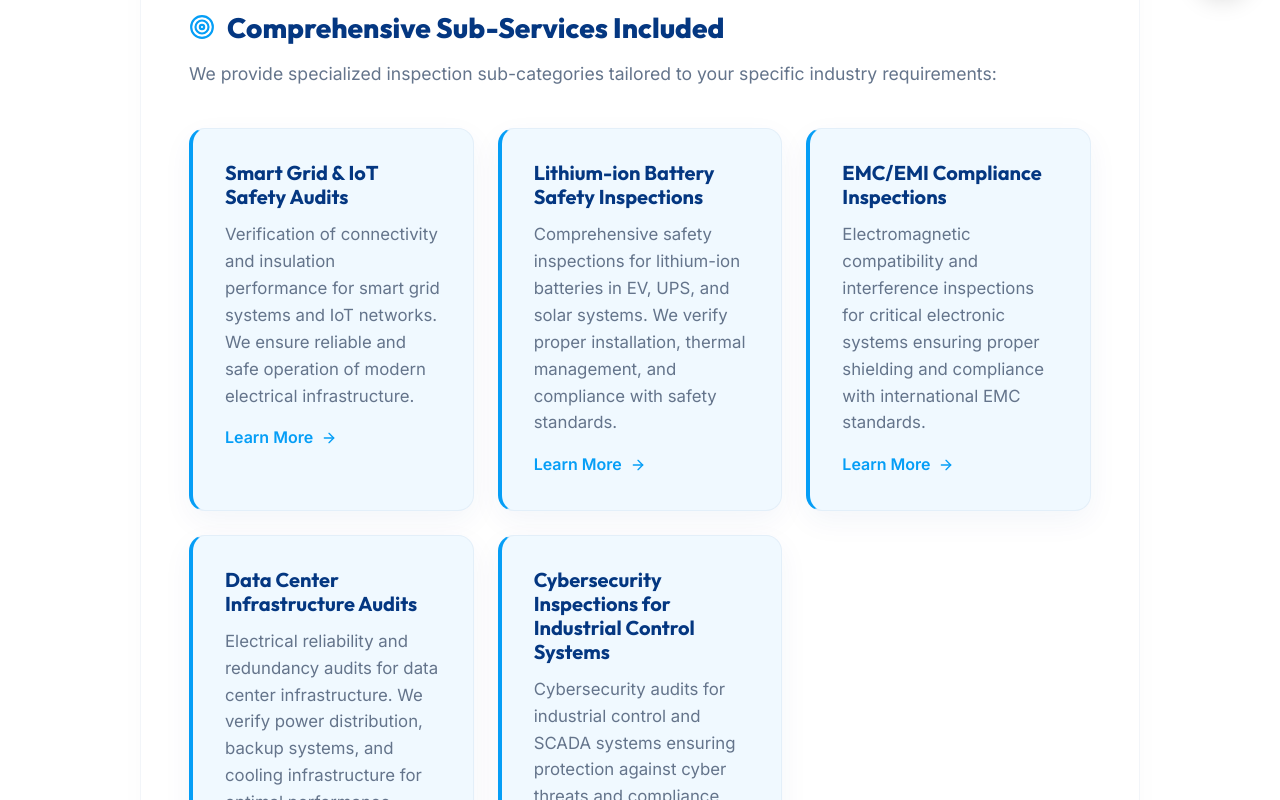
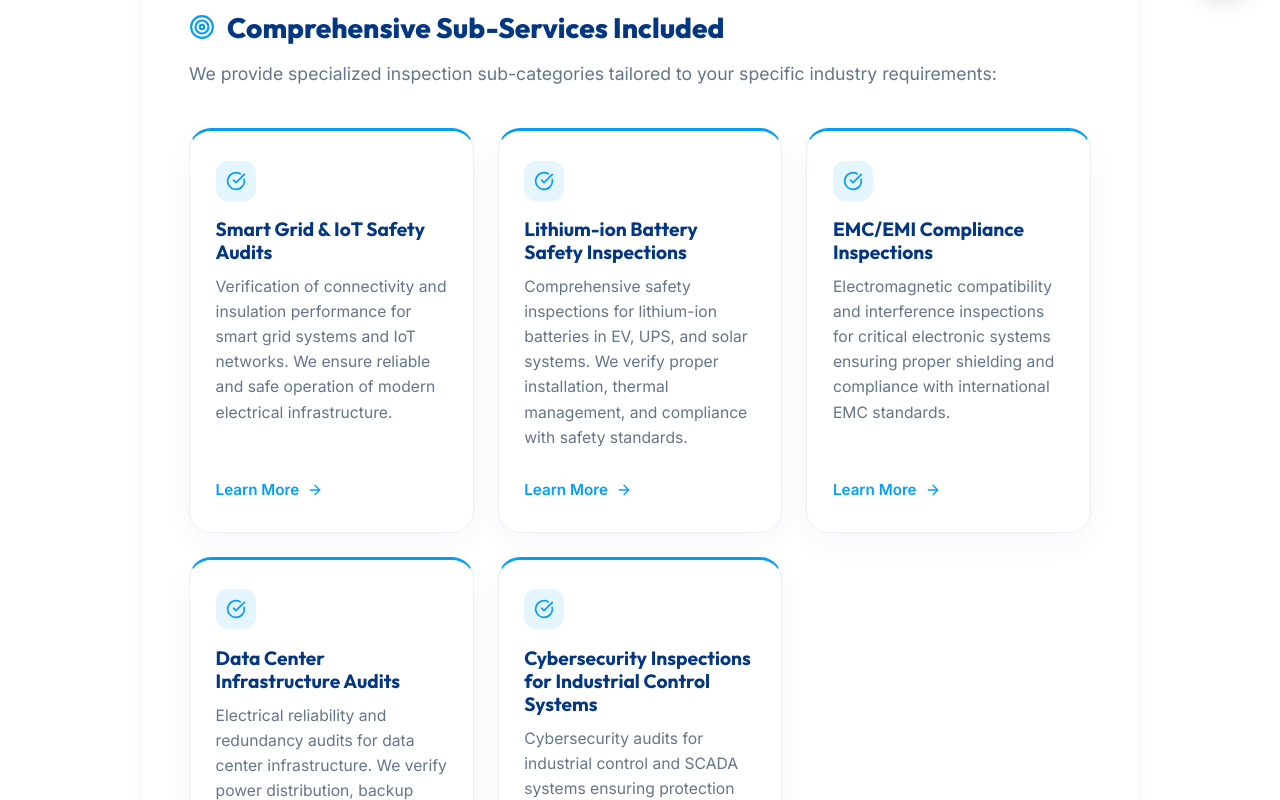
Before and after one commit to evokewebd77-afk/ITC-INSPECTION, a Next.js app: page /services/advanced-electrical in a window 1280 px wide. Shown: the part 780-1580 px from the top of the page. Built offline with nearby package versions, Linux system fonts and the light colour scheme.

Commit message:
Redesign sub-service feature cards with crisp white background, top accent border, and interactive icon pill

```diff
--- a/src/index.css
+++ b/src/index.css
@@ -253,30 +253,55 @@ img {
 }
 
 .service-feature-card {
-  background: #f0f9ff;
-  padding: 2rem;
-  border-radius: 16px;
-  box-shadow: 0 10px 30px rgba(4, 55, 129, 0.05);
-  border: 1px solid rgba(4, 55, 129, 0.05);
-  border-left: 4px solid var(--secondary-color);
+  background: #ffffff;
+  padding: 1.85rem 1.6rem;
+  border-radius: 22px;
+  box-shadow: 0 10px 30px rgba(4, 55, 129, 0.04);
+  border: 1px solid rgba(4, 55, 129, 0.08);
+  border-top: 3px solid var(--secondary-color);
   text-decoration: none;
-  display: block;
+  display: flex;
+  flex-direction: column;
+  justify-content: space-between;
+  transition: all 0.35s cubic-bezier(0.165, 0.84, 0.44, 1);
+}
+
+.service-feature-card:hover {
+  transform: translateY(-6px);
+  box-shadow: 0 20px 45px rgba(5, 158, 246, 0.12);
+  border-color: rgba(5, 158, 246, 0.35);
+  border-top-color: var(--primary-color);
+}
+
+.subservice-card-icon {
+  width: 40px;
+  height: 40px;
+  border-radius: 12px;
+  background: rgba(5, 158, 246, 0.1);
+  color: var(--secondary-color);
+  display: flex;
+  align-items: center;
+  justify-content: center;
+  margin-bottom: 1.1rem;
+  flex-shrink: 0;
   transition: all 0.3s ease;
 }
 
-.service-feature-card:hover {
-  transform: translateY(-5px);
-  box-shadow: 0 15px 40px rgba(5, 158, 246, 0.15);
-  border-color: rgba(5, 158, 246, 0.3);
+.service-feature-card:hover .subservice-card-icon {
+  background: var(--secondary-color);
+  color: #ffffff;
+  transform: scale(1.08);
 }
 
 .service-feature-card .learn-more {
   color: var(--secondary-color);
   font-weight: 600;
+  font-size: 0.95rem;
   display: flex;
   align-items: center;
   gap: 0.5rem;
   transition: all 0.3s ease;
+  margin-top: 0.5rem;
 }
 
 .service-feature-card:hover .learn-more {
--- a/src/views/ServiceDetailPage.tsx
+++ b/src/views/ServiceDetailPage.tsx
@@ -154,8 +154,13 @@ export const ServiceDetailPage: React.FC = () => {
                         if (hasRealLink) {
                           return (
                             <Link key={i} href={cardLink} className="service-feature-card">
-                              <h4 style={{ fontSize: '1.25rem', color: 'var(--primary-color)', marginBottom: '0.75rem', fontWeight: 700 }}>{cardTitle}</h4>
-                              <p style={{ color: 'var(--text-muted)', fontSize: '1.05rem', lineHeight: 1.6, marginBottom: '1rem' }}>{cardDesc}</p>
+                              <div>
+                                <div className="subservice-card-icon">
+                                  <CheckCircle size={20} />
+                                </div>
+                                <h4 style={{ fontSize: '1.2rem', color: 'var(--primary-color)', marginBottom: '0.6rem', fontWeight: 700 }}>{cardTitle}</h4>
+                                <p style={{ color: 'var(--text-muted)', fontSize: '0.98rem', lineHeight: 1.6, marginBottom: '1.25rem' }}>{cardDesc}</p>
+                              </div>
                               <div className="learn-more">
                                 Learn More <ArrowRight size={16} />
                               </div>
@@ -165,8 +170,13 @@ export const ServiceDetailPage: React.FC = () => {
 
                         return (
                           <div key={i} className="service-feature-card" style={{ cursor: 'default' }}>
-                            <h4 style={{ fontSize: '1.25rem', color: 'var(--primary-color)', marginBottom: '0.75rem', fontWeight: 700 }}>{cardTitle}</h4>
-                            <p style={{ color: 'var(--text-muted)', fontSize: '1.05rem', lineHeight: 1.6, margin: 0 }}>{cardDesc}</p>
+                            <div>
+                              <div className="subservice-card-icon">
+                                <CheckCircle size={20} />
+                              </div>
+                              <h4 style={{ fontSize: '1.2rem', color: 'var(--primary-color)', marginBottom: '0.6rem', fontWeight: 700 }}>{cardTitle}</h4>
+                              <p style={{ color: 'var(--text-muted)', fontSize: '0.98rem', lineHeight: 1.6, margin: 0 }}>{cardDesc}</p>
+                            </div>
                           </div>
                         );
                       })}
```
